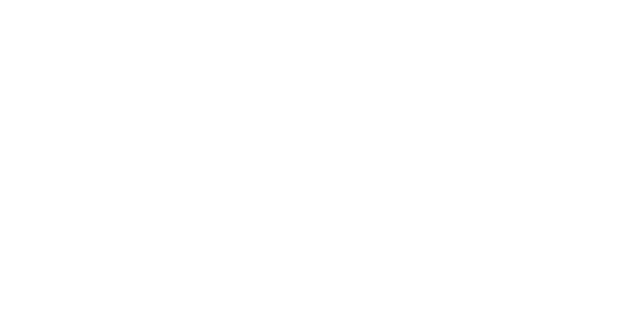
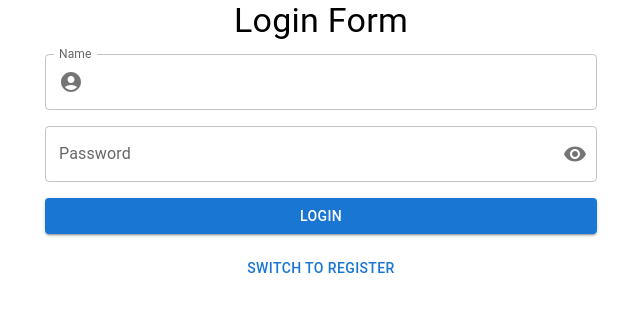
Before and after one commit to YaelGluskin/Practicom-dbt, a React (Create React App) app in the folder frontend/: page / in a window 1280 px wide. Shown: the top 312 px of the page, without its empty margins (319-959 px from the left). Built offline with nearby package versions, Linux system fonts and the light colour scheme.

Commit message:
Update App.js

```diff
--- a/frontend/src/App.js
+++ b/frontend/src/App.js
@@ -1,9 +1,10 @@
 import './App.css';
+import LoginForm from './components/LoginForm';
 
 function App() {
   return (
     <div className="App">
-
+      <LoginForm/>
     </div>
   );
 }
```
